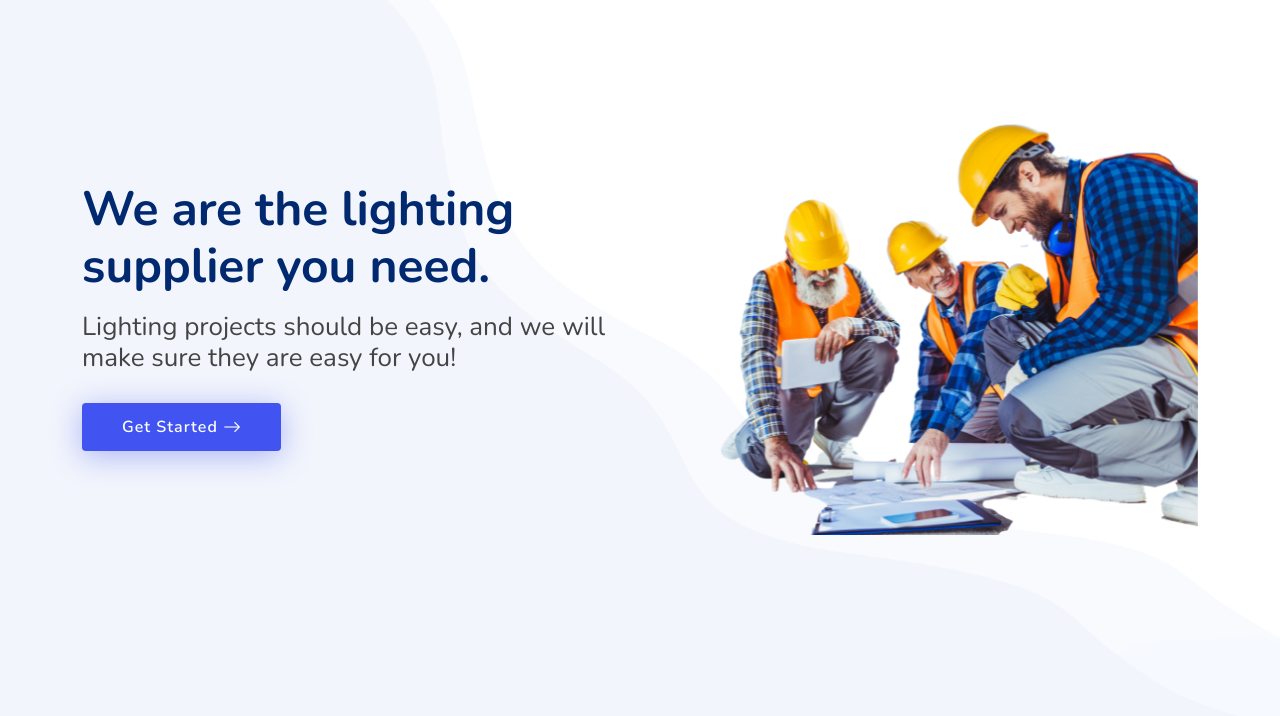
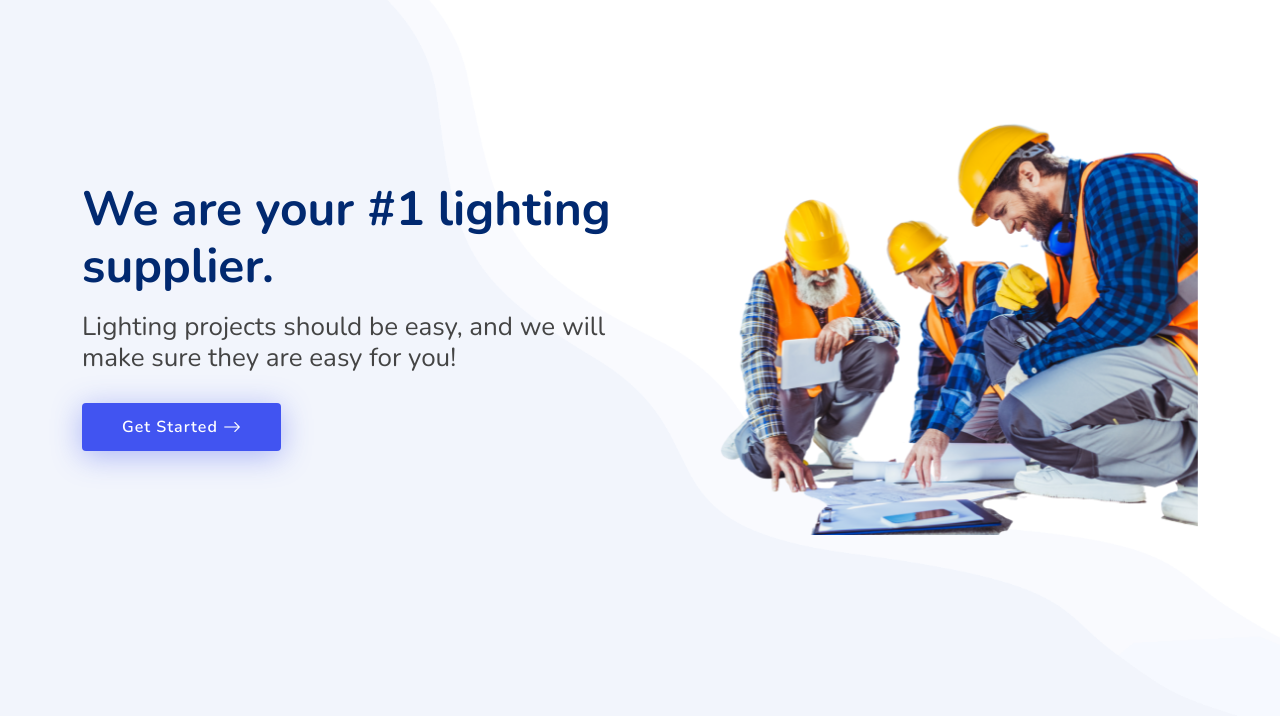
Before and after one commit to MinerIsa/FlexStart, a plain HTML site: page index.html in a window 1280 px wide. Shown: the part 84-800 px from the top of the page. Drawn offline with nearby package versions, Linux system fonts and the light colour scheme.

Commit message:
change hero title

```diff
--- a/index.html
+++ b/index.html
@@ -87,7 +87,7 @@
     <div class="container">
       <div class="row">
         <div class="col-lg-6 d-flex flex-column justify-content-center">
-          <h1 data-aos="fade-up">We are the lighting supplier you need.</h1>
+          <h1 data-aos="fade-up">We are your #1 lighting supplier.</h1>
           <h2 data-aos="fade-up" data-aos-delay="400">Lighting projects should be easy, and we will make sure they are easy for you!</h2>
           <div data-aos="fade-up" data-aos-delay="600">
             <div class="text-center text-lg-start">
```
